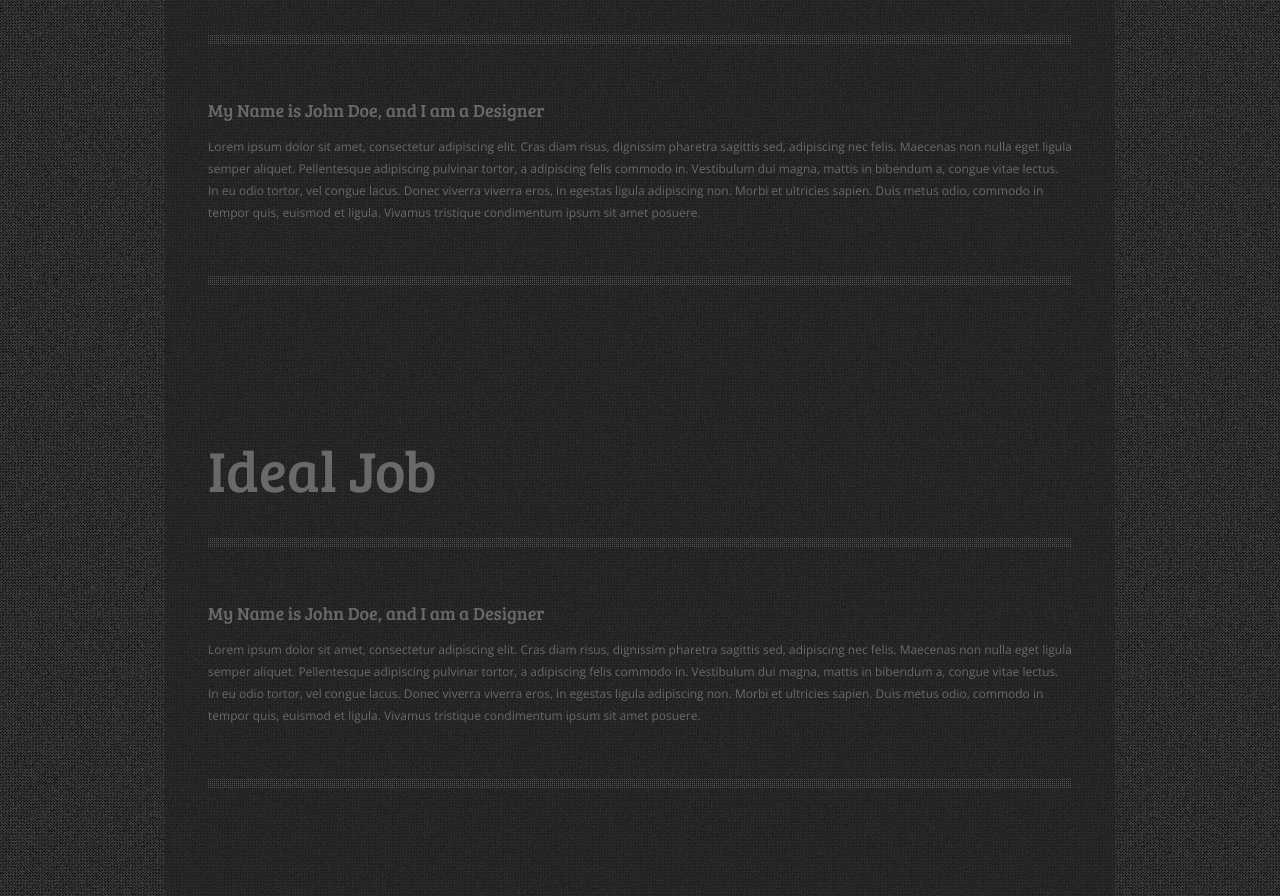
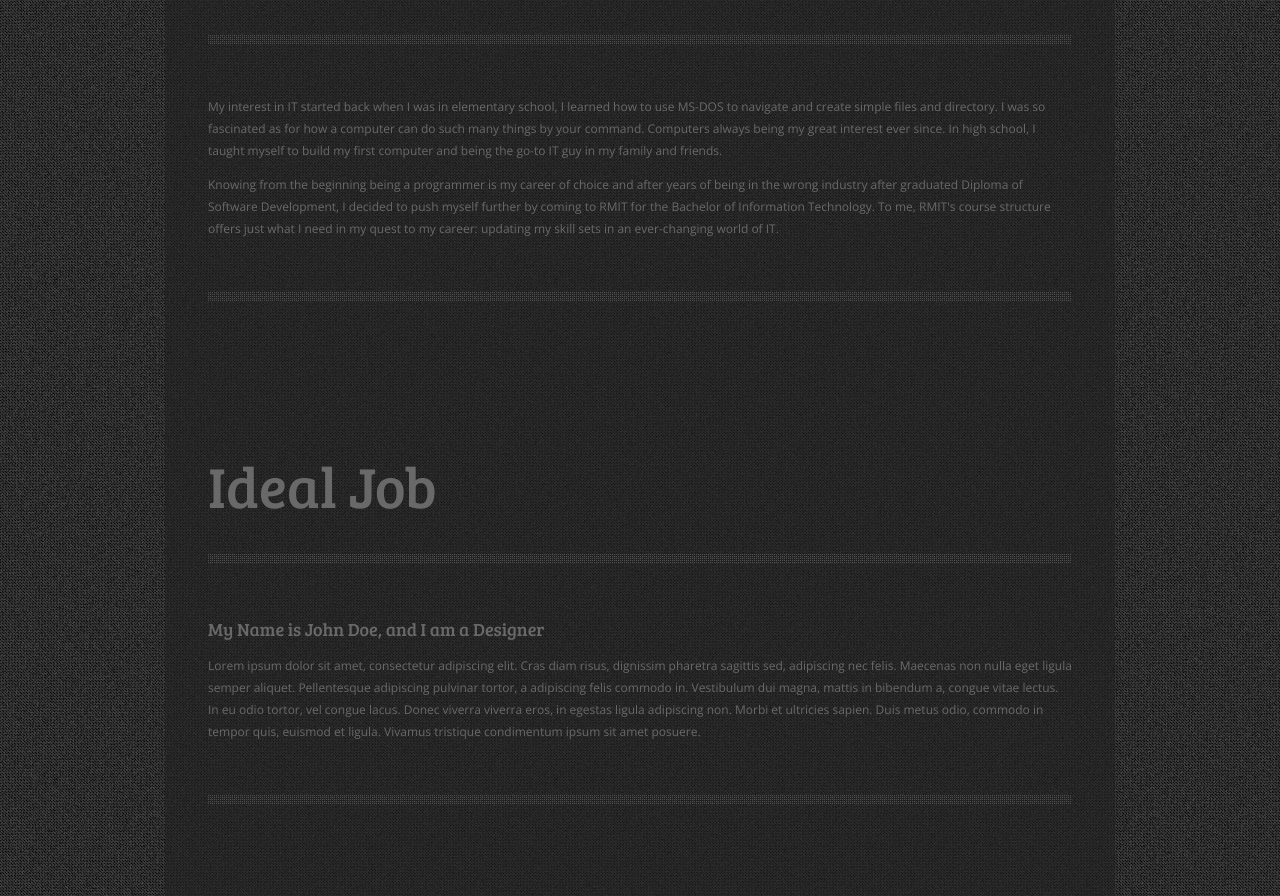
Before and after one commit to duykhuongdiep/duykhuongdiep.github.io, a plain HTML site: page index.htm in a window 1280 px wide. Shown: the part 890-1786 px from the top of the page. Drawn offline with nearby package versions, Linux system fonts and the light colour scheme.

Commit message:
update Interest in IT

```diff
--- a/index.htm
+++ b/index.htm
@@ -49,8 +49,15 @@
 			<h1>Interest in IT</h1>
 				<div class="top-divider"></div>
 				<div class="content">
-						<h2>My Name is John Doe, and I am a Designer</h2>
-						<p>Lorem ipsum dolor sit amet, consectetur adipiscing elit. Cras diam risus, dignissim pharetra sagittis sed, adipiscing nec felis. Maecenas non nulla eget ligula semper aliquet. Pellentesque adipiscing pulvinar tortor, a adipiscing felis commodo in. Vestibulum dui magna, mattis in bibendum a, congue vitae lectus. In eu odio tortor, vel congue lacus. Donec viverra viverra eros, in egestas ligula adipiscing non. Morbi et ultricies sapien. Duis metus odio, commodo in tempor quis, euismod et ligula. Vivamus tristique condimentum ipsum sit amet posuere.</p>
+						<p>My interest in IT started back when I was in elementary school,
+							I learned how to use MS-DOS to navigate and create simple files and directory.
+							I was so fascinated as for how a computer can do such many things by your command.
+							Computers always being my great interest ever since.
+							In high school, I taught myself to build my first computer and being the go-to IT guy in my family and friends. </p>
+						<p>Knowing from the beginning being a programmer is my career of choice
+							and after years of being in the wrong industry after graduated Diploma of Software Development,
+							I decided to push myself further by coming to RMIT for the Bachelor of Information Technology.
+							To me, RMIT's course structure offers just what I need in my quest to my career: updating my skill sets in an ever-changing world of IT.</p>
 				</div>
 		<div class="bottom-divider"></div>
 		</div>
```
